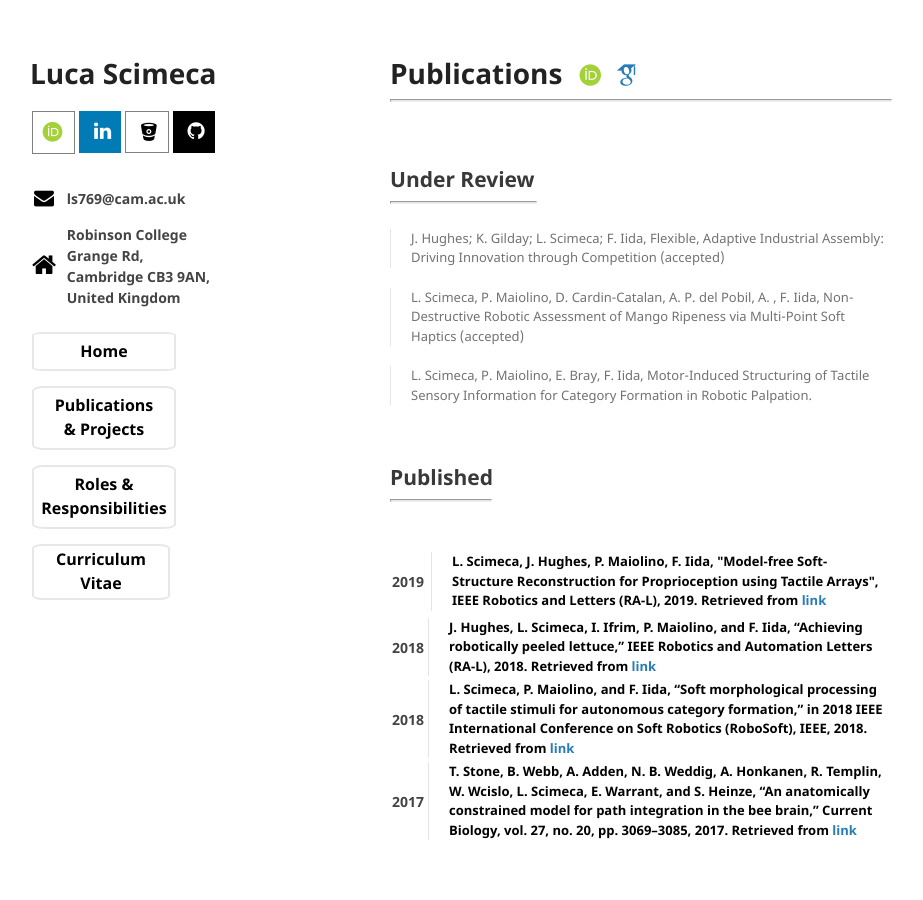
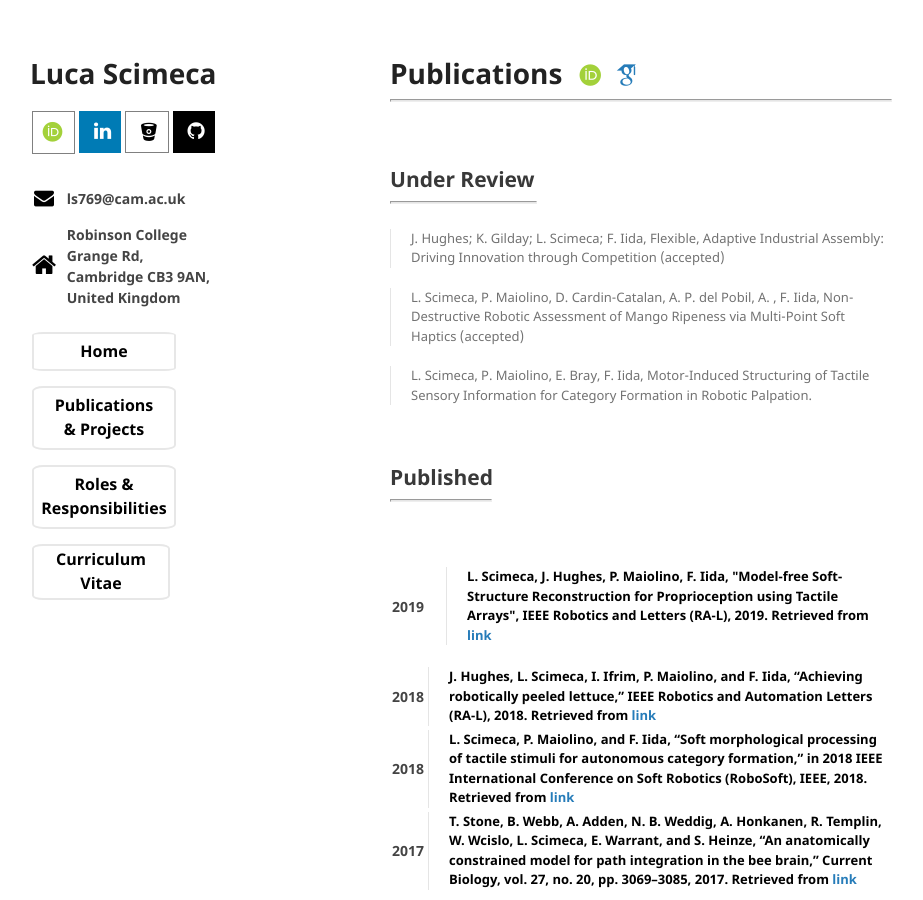
Before and after one commit to lucascimeca/lucascimeca.github.io, a Jekyll site: the page built from publications.md, in a window 1280 px wide and 900 px high. Shown: the whole window, without its empty margins (180-1103 px from the left). Built offline with Jekyll 4.4.1, drawn with Linux system fonts in a browser that asks for light colours; nearby versions of some CDN libraries; some web fonts are replaced; the repository's description, which GitHub fills in, is left out; our own code applies the rules of GitHub Pages for plain Markdown files.

Commit message:
Update publications.md

```diff
--- a/publications.md
+++ b/publications.md
@@ -29,7 +29,7 @@ layout: default
   <th>
    2019
   </th>
-  <th style="padding: 5px">
+  <th style="padding: 20px">
    <blockquote><div style="font-size: 13px; color: black">
     L. Scimeca, J. Hughes, P. Maiolino, F. Iida, "Model-free Soft-Structure Reconstruction for Proprioception using Tactile Arrays",      IEEE Robotics and Letters (RA-L), 2019. Retrieved from <a href="https://ieeexplore.ieee.org/document/8675407" target="_blank">link</a> </div></blockquote>
   </th>
```
